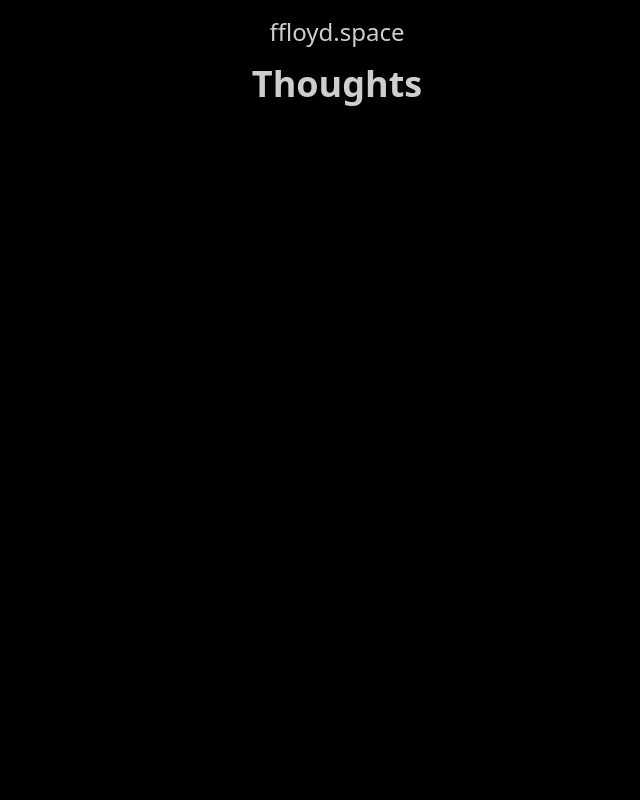
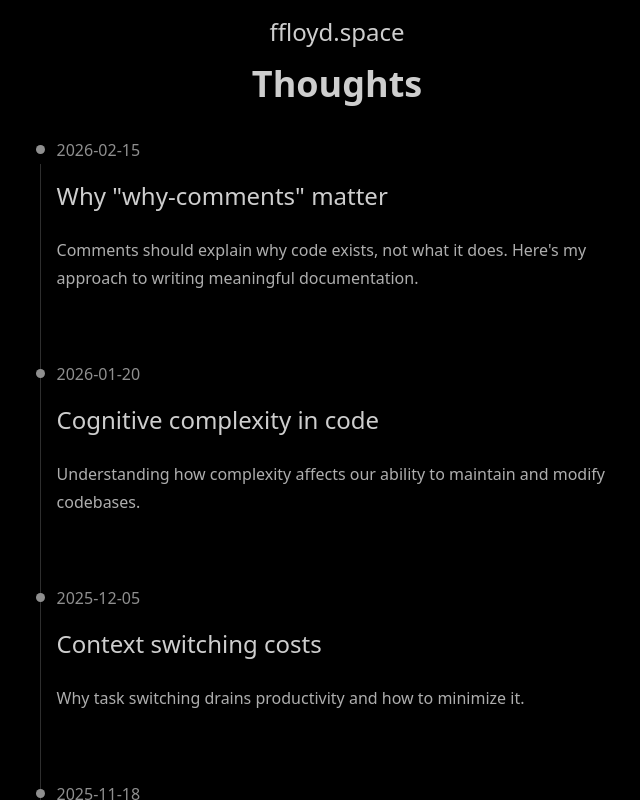
Before and after one commit to ffloyd/ffloyd.space, a SvelteKit app: page /thoughts in a window 1280 px wide. Shown: the top 800 px of the page, without its empty margins (303-943 px from the left). Built offline with nearby package versions, Linux system fonts and the light colour scheme.

Commit message:
feat: timeline draft

```diff
--- a/src/routes/thoughts/+page.svelte
+++ b/src/routes/thoughts/+page.svelte
@@ -1,6 +1,32 @@
 <script lang="ts">
   import ArticleLayout from '$lib/components/ArticleLayout.svelte';
+  import { type PathString } from '$lib/types';
 </script>
+
+{#snippet timelineDate(date: string, beginOrEnd: boolean = false)}
+  <div
+    class={[
+      'border-l flex flex-row items-center',
+      beginOrEnd ? 'border-transparent' : 'border-line-border'
+    ]}
+  >
+    <div class="w-0">
+      <div class="size-[9px] -translate-x-[5px] rounded-full bg-content-dim"></div>
+    </div>
+    <time class="text-content-dim px-4">{date}</time>
+  </div>
+{/snippet}
+
+{#snippet timelineContent(href: PathString, title: string, description: string)}
+  <div class="px-4 sm:pt-4 pb-8 sm:pb-12 border-l border-line-border">
+    <h2 class="mt-0">
+      <!-- We apply resolve checks via proper type here. -->
+      <!-- eslint-disable-next-line svelte/no-navigation-without-resolve -->
+      <a class="no-underline" {href}>{title}</a>
+    </h2>
+    <p class="text-content-reading">{description}</p>
+  </div>
+{/snippet}
 
 <svelte:head>
   <title>Thoughts ⋄ ffloyd.space</title>
@@ -12,4 +38,44 @@
 
 <ArticleLayout breadcrumbs={[{ href: '/', label: 'ffloyd.space' }]}>
   <h1>Thoughts</h1>
+
+  <div class="flex flex-col pb-8">
+    {@render timelineDate('2026-02-15', true)}
+    {@render timelineContent(
+      '/vision/why-comments',
+      'Why "why-comments" matter',
+      "Comments should explain why code exists, not what it does. Here's my approach to writing meaningful documentation."
+    )}
+    {@render timelineDate('2026-01-20')}
+    {@render timelineContent(
+      '/vision/cognitive-complexity',
+      'Cognitive complexity in code',
+      'Understanding how complexity affects our ability to maintain and modify codebases.'
+    )}
+    {@render timelineDate('2025-12-05')}
+    {@render timelineContent(
+      '/vision/context-switching',
+      'Context switching costs',
+      'Why task switching drains productivity and how to minimize it.'
+    )}
+    {@render timelineDate('2025-11-18')}
+    {@render timelineContent(
+      '/vision/ai-rules',
+      'AI-assisted programming rules',
+      'Guidelines I follow when working with AI coding assistants.'
+    )}
+    {@render timelineDate('2025-10-30')}
+    {@render timelineContent(
+      '/vision/design-systems-not-solutions',
+      'Design systems over solutions',
+      'Why building reusable patterns beats solving the same problem twice.'
+    )}
+    {@render timelineDate('2025-10-01')}
+    {@render timelineContent(
+      '/vision/broken-windows-theory',
+      'Broken windows in codebases',
+      'How small problems compound into technical debt.'
+    )}
+    {@render timelineDate('Big Bang', true)}
+  </div>
 </ArticleLayout>
--- a/src/routes/vision/+page.svelte
+++ b/src/routes/vision/+page.svelte
@@ -55,7 +55,7 @@
         '/vision/design-systems-not-solutions'
       )}
       {@render card(
-        'Always reduce cognitive complexity',
+        'Design cognitive complexity',
         'Design code for the process of understanding. Humans can deal only with ~4 ideas simultaneously. Reduce amount of involved ideas to a minimum.',
         '/vision/cognitive-complexity'
       )}
--- a/src/routes/vision/cognitive-complexity/+page.svelte.md
+++ b/src/routes/vision/cognitive-complexity/+page.svelte.md
@@ -3,7 +3,7 @@ layout: Vision
 description: Design code for the process of understanding. Humans can deal only with ~4 ideas simultaneously. Reduce amount of involved ideas to a minimum.
 ---
 
-# Always Reduce Cognitive Complexity
+# Design Cognitive Complexity
 
 **Cognitive complexity** is not about the amount of code in the project.
 It is about how many things you need to keep in your head to understand the system.
```
Also changed, not shown: src/routes/layout.css (+3 -5 lines).
